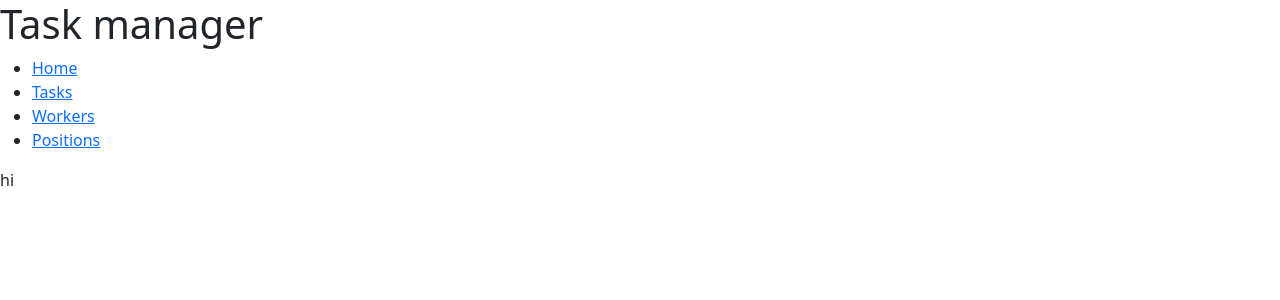
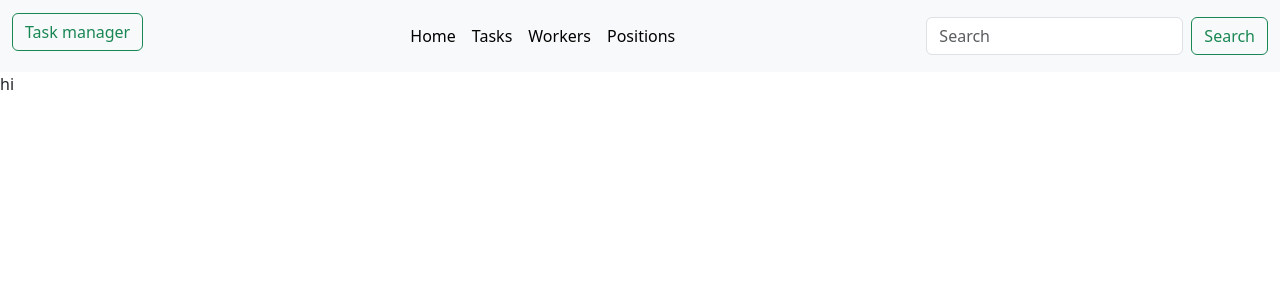
Before and after one commit to viloker/task_manager, a Django app: page / in a window 1280 px wide. Shown: the top 300 px of the page. Run offline with Django 5.2, Linux system fonts and the light colour scheme; a user stored in the database is signed in.

Commit message:
Create header.html

```diff
--- a/templates/includes/header.html
+++ b/templates/includes/header.html
@@ -1,9 +1,39 @@
-<header>
-  <h1>Task manager</h1>
-  <ul>
-    <li><a href="{% url 'task:index' %}">Home</a></li>
-    <li><a href="{% url 'task:task-list' %}">Tasks</a></li>
-    <li><a href="{% url 'task:worker-list' %}">Workers</a></li>
-    <li><a href="#">Positions</a></li>
-  </ul>
+<header class="navbar navbar-expand-lg bg-body-tertiary">
+
+  <div class="container-fluid">
+
+    <div class="">
+
+      <h1 class="navbar-brand">
+        <a class="btn btn-outline-success" href="{% url 'task:index' %}">Task manager</a>
+      </h1>
+
+    </div>
+
+    <div class="mx-auto">
+
+      <ul class="navbar-nav">
+
+        <li class="nav-item">
+          <a class="nav-link active" href="{% url 'task:index' %}">Home</a>
+        </li>
+        <li>
+          <a class="nav-link active" href="{% url 'task:task-list' %}">Tasks</a>
+        </li>
+        <li>
+          <a class="nav-link active" href="{% url 'task:worker-list' %}">Workers</a>
+        </li>
+        <li>
+          <a class="nav-link active" href="#">Positions</a>
+        </li>
+
+      </ul>
+    </div>
+    <div class="">
+      <form class="d-flex" role="search">
+        <input class="form-control me-2" type="search" placeholder="Search" aria-label="Search"/>
+        <button class="btn btn-outline-success" type="submit">Search</button>
+      </form>
+    </div>
+  </div>
 </header>
```
